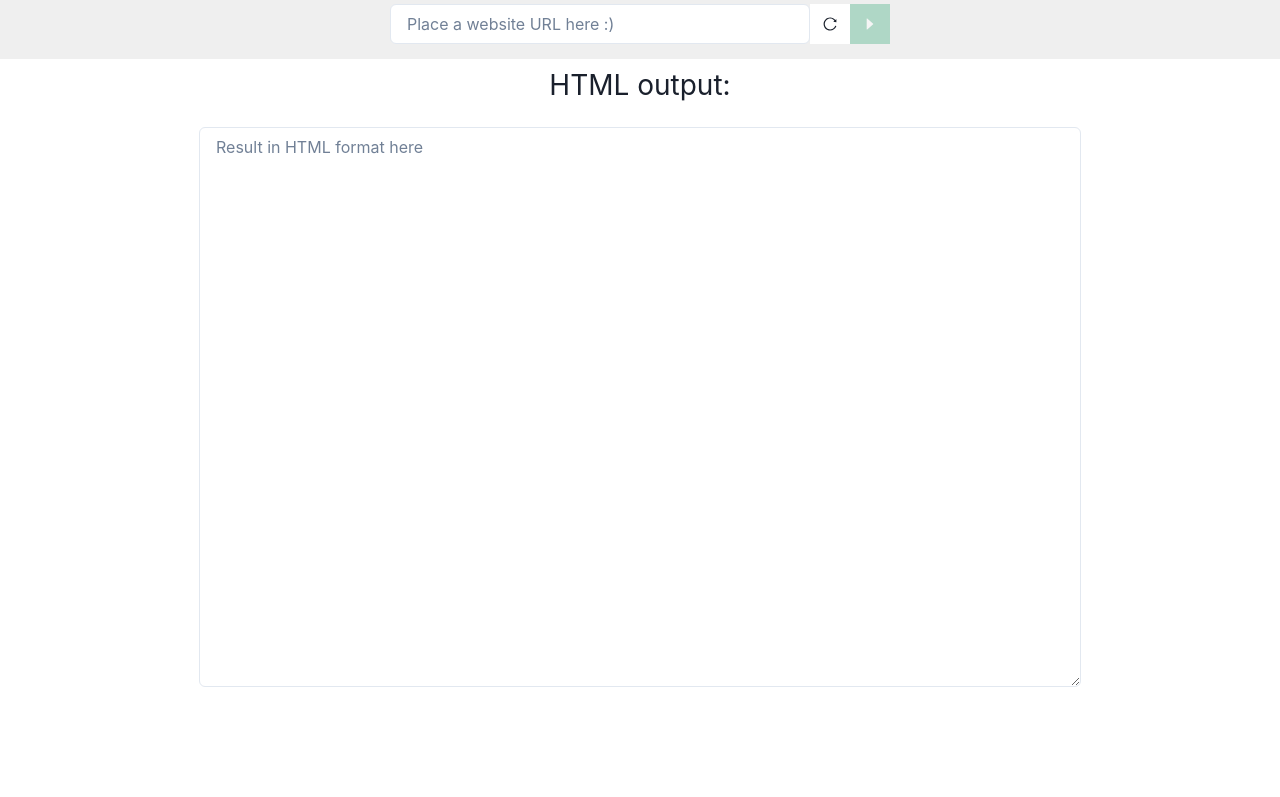
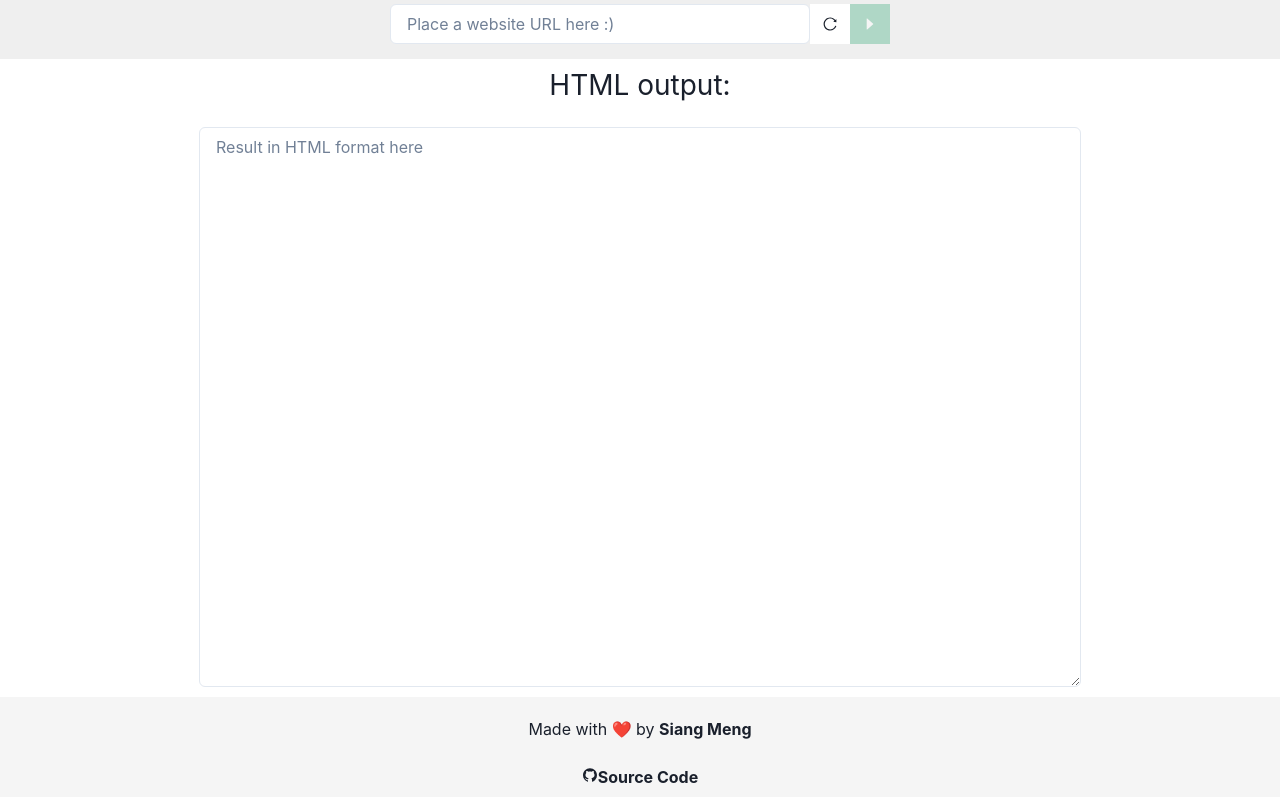
Before and after one commit to xKarinSan/web-splorer, a React (Vite) app in the folder client/: page /demo in a window 1280 px wide. Shown: the part 210-1007 px from the top of the page. Before the commit the page ends 907 px from the top, so only its background shows below. Built offline with nearby package versions, Linux system fonts and the light colour scheme.

Commit message:
style: added footer

```diff
--- a/client/src/App.tsx
+++ b/client/src/App.tsx
@@ -7,6 +7,7 @@ import DemoPage from "./pages/DemoPage";
 
 // ==================== components ====================
 import Navbar from "./components/general/Navbar";
+import Footer from "./components/landing/Footer";
 function App() {
     return (
         <>
@@ -15,6 +16,7 @@ function App() {
                 <Route path="/" element={<LandingPage />} />
                 <Route path="/demo" element={<DemoPage />} />
             </Routes>
+            <Footer />
         </>
     );
 }
--- /dev/null
+++ b/client/src/components/landing/Footer.tsx
@@ -0,0 +1,47 @@
+import { Box, Link, Icon, Text } from "@chakra-ui/react";
+import CustomText from "../universal/CustomText";
+import { AiFillGithub } from "react-icons/ai";
+
+function Footer() {
+    return (
+        <Box
+            background="#f5f5f5"
+            height="100px"
+            display={"grid"}
+            alignItems={"end"}
+            padding="20px"
+        >
+            <CustomText>
+                Made with ❤️ by{" "}
+                <Link
+                    href="https://github.com/xKarinSan/"
+                    as="span"
+                    fontWeight={"bold"}
+                >
+                    Siang Meng
+                </Link>
+                <br />
+                <br />
+                <Text
+                    display={"flex"}
+                    alignItems={"center"}
+                    justifyContent={"center"}
+                >
+                    <Link
+                        href="https://github.com/xKarinSan/"
+                        as="span"
+                        fontWeight={"bold"}
+                        display={"block"}
+                        margin="auto"
+                        alignSelf={"center"}
+                    >
+                        <Icon as={AiFillGithub} />
+                        Source Code
+                    </Link>
+                </Text>
+            </CustomText>
+        </Box>
+    );
+}
+
+export default Footer;
--- a/client/src/pages/LandingPage.tsx
+++ b/client/src/pages/LandingPage.tsx
@@ -1,15 +1,16 @@
-import React from "react";
 import { Box } from "@chakra-ui/react";
 // ===================components========================
 import LandingBanner from "../components/landing/LandingBanner";
 import GuideSection from "../components/landing/GuideSection";
 import WhySection from "../components/landing/WhySection";
+
 function LandingPage() {
     return (
         <Box>
             <LandingBanner />
             <GuideSection />
             <WhySection />
+
         </Box>
     );
 }
```
